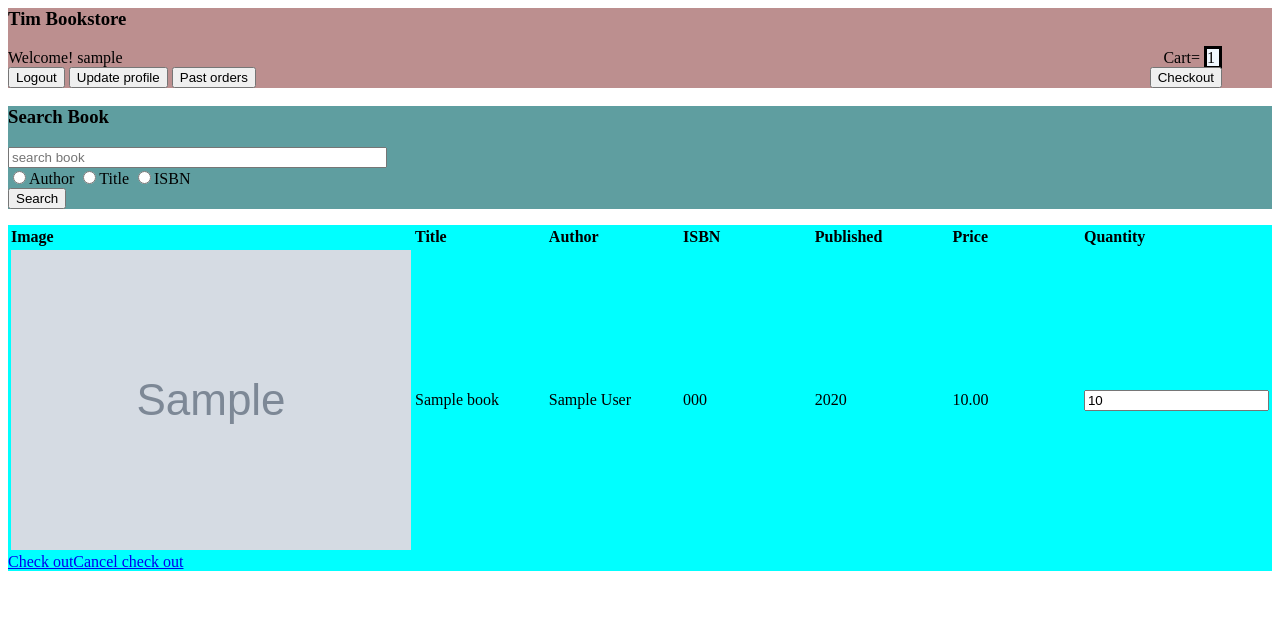
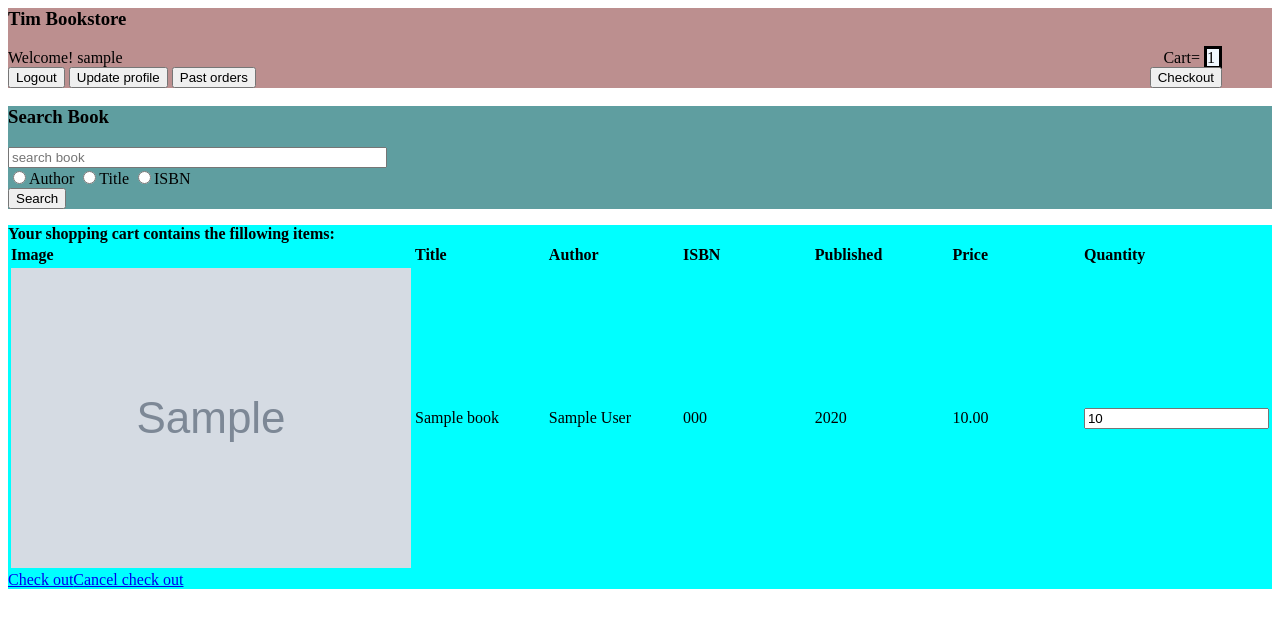
Before and after one commit to masterkab/631, a PHP site: page /checkout.php in a window 1280 px wide. Shown: the top 628 px of the page. Run offline with PHP 8.4, Linux system fonts and the light colour scheme; the visitor is signed in with stand-in values (Sample User, id 1); tables that the repository leaves empty hold one stand-in row (values such as "Sample post"); grey boxes marked "Sample" are stand-in pictures; some libraries are stand-ins or nearby versions.

Commit message:
changed checkout

```diff
--- a/Bookstore/checkout.php
+++ b/Bookstore/checkout.php
@@ -60,7 +60,8 @@ $r_user=$r_address=$r_ccexpdate=$r_ccnumber=$r_cctype=$r_city=$r_email=$r_fname=
 
 <?php
 	//--------------------------------------------------------------------------------------------------
-	if(!(isset($_GET['doCheck']))|| (isset($_GET['doFinalize']))) {
+	if(!(isset($_GET['doCheck'])|| (isset($_GET['doFinalize'])))) {
+		echo "<b>Your shopping cart contains the fillowing items:</b><br>";
 		$sqlStmt="SELECT carts.itemqty,carts.itemno,books.* FROM carts INNER JOIN books ON carts.itemisbn=books.isbn WHERE username='".$_SESSION['usern']."' ORDER BY title";
 		$result=mysqli_query($con,$sqlStmt);
 		if($result->num_rows==0) { // empty cart
@@ -101,8 +102,8 @@ $r_user=$r_address=$r_ccexpdate=$r_ccnumber=$r_cctype=$r_city=$r_email=$r_fname=
 				$sqlStmt=$con->prepare($sqlStr);
 				$retVal=mysqli_stmt_execute($sqlStmt);
 			} else {
-				echo '</table><a href="checkout.php?doCheck=next">Check out</a>';
-				echo '<a href="userafterlogin.php">Cancel check out</a>';
+				echo '</table><a href="checkout.php?doCheck=next" class="button">Check out</a>';
+				echo '<a href="userafterlogin.php" class="button">Cancel check out</a>';
 			}
 		}
 	} else if(isset($_GET['doCheck'])) { // Do final check of CC data
@@ -182,7 +183,7 @@ $r_user=$r_address=$r_ccexpdate=$r_ccnumber=$r_cctype=$r_city=$r_email=$r_fname=
 					$ccexp1=substr($ccexp,0,2);
 					$ccexp2=substr($ccexp,-4);
 					echo "<b>Expiration date: </b>".$ccexp1."/".$ccexp2."<br>";
-					echo '<br><a href="checkout.php?doFinalize=next">Finalize checkout</a> <a href="userafterlogin.php">Cancel checkout</a>';
+					echo '<br><a href="checkout.php?doFinalize=next" class="button">Finalize checkout</a> <a href="userafterlogin.php" class="button">Cancel checkout</a>';
 				}
 			}
 		}
@@ -223,14 +224,13 @@ $r_user=$r_address=$r_ccexpdate=$r_ccnumber=$r_cctype=$r_city=$r_email=$r_fname=
 					$retVal=mysqli_stmt_execute($sqlStmt);
 					echo "<b>Thank you for your order</b><br>";
 					echo "Your order will be shipped on the next business day.";
-					echo '<br><a href="userafterlogin.php">Return to main page</a>';
+					echo '<br><a href="userafterlogin.php" class="button">Return to main page</a>';
 					unset($_SESSION[$myUser]);
 				} else {
 					echo "Unable to insert new order";
 				}
 		} else {
-		echo "<b>Your session has expired</b><br>";
-		echo '<a href="index.php">Login again to continue</a>';
+		header("userafterlogin.php");
 		}
 	}
 
```
